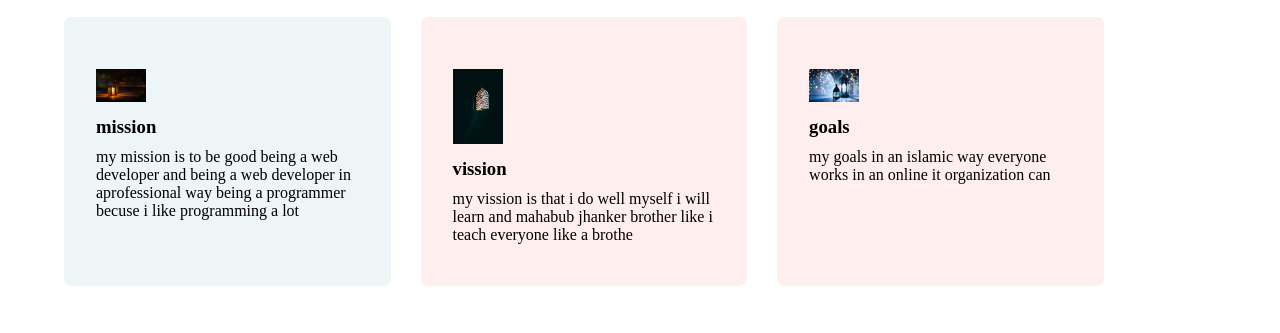
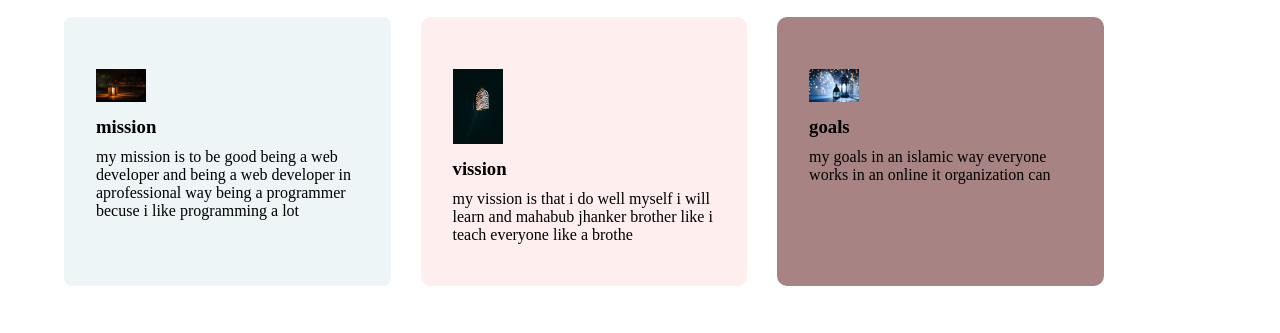
Before and after one commit to mojammel75/mojammel-mission-2022, a plain HTML site: page index.html in a window 1280 px wide. Shown: the part 454-787 px from the top of the page. Drawn offline with Linux system fonts and the light colour scheme.

Commit message:
added full

```diff
--- a/style.css
+++ b/style.css
@@ -78,10 +78,15 @@
 .same-width .same-margin{
     margin: 40px 30px;
 }
-.c-b,.c-c{
+.c-b{
 background-color: #FFEEEE;
 border: 2px solid #FFEEEE;
-border-radius: 8px;
+border-radius: 10px;
+}
+.c-c{
+    background-color: #a78383;
+border: 2px solid #a78383;
+border-radius: 10px;
 }
 .c-a{
     background-color: #EDF5F6;
```
Also changed, not shown: index.html (+7 -0 lines).
